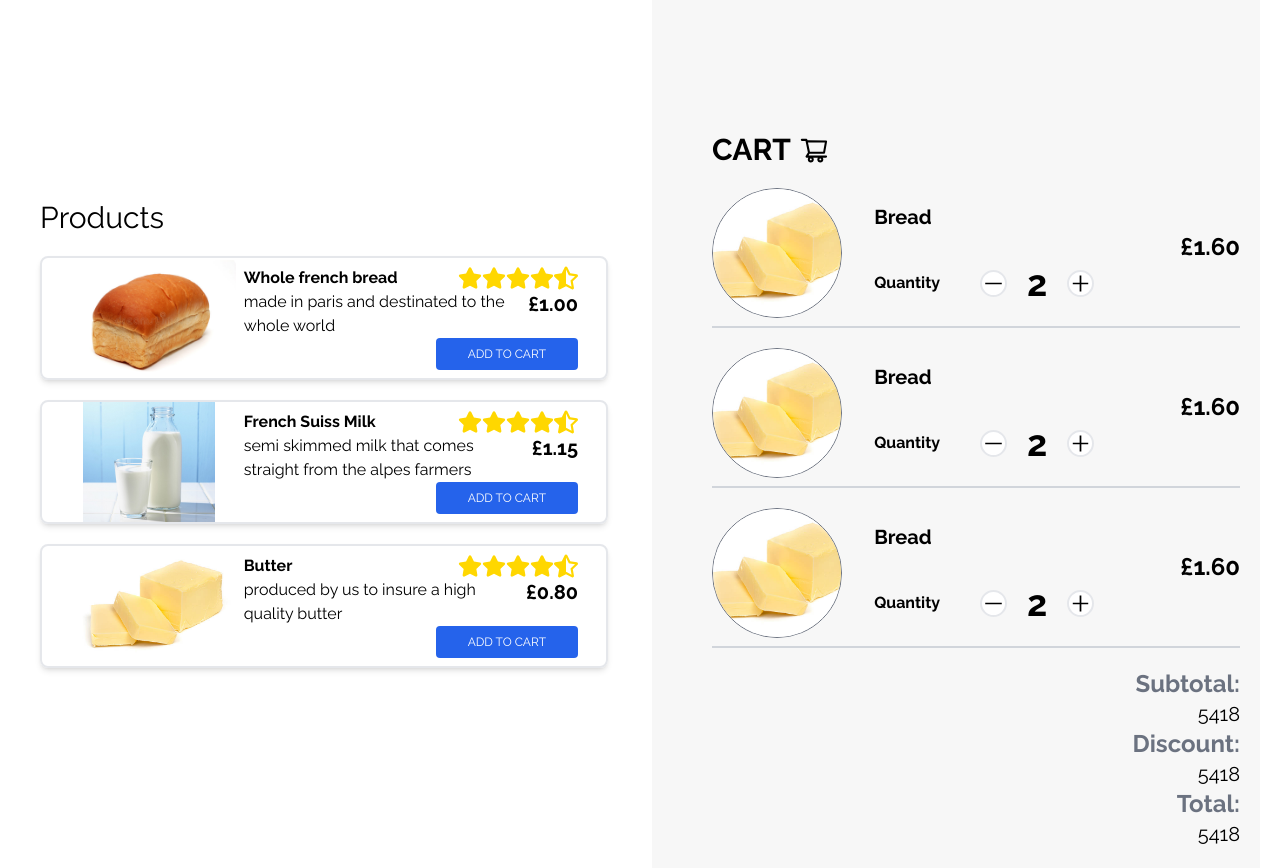
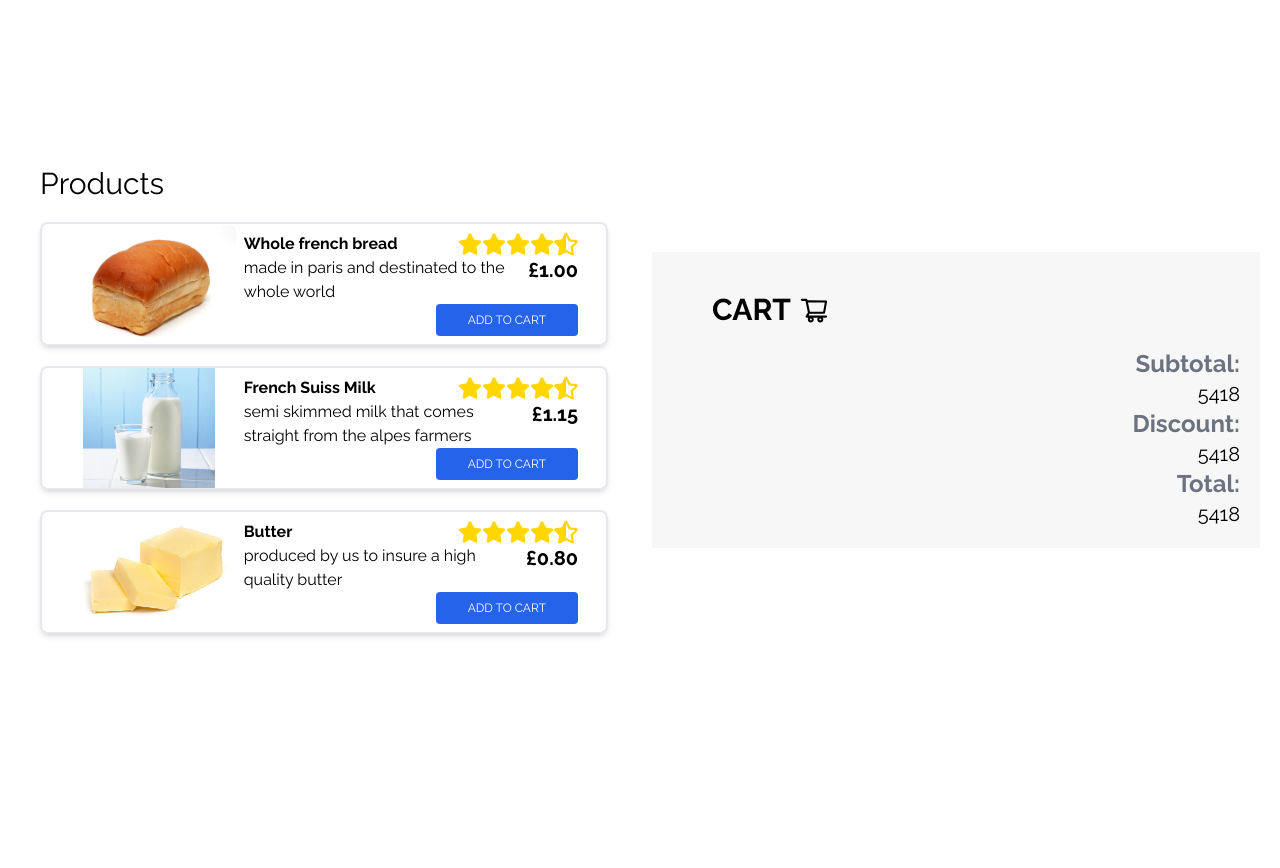
Before and after one commit to HaidarEzio/coding-challenge, a Next.js app: page / in a window 1280 px wide. After the commit the page ends 800 px from the top, so only its background shows below. Built offline with nearby package versions, Linux system fonts and the light colour scheme.

Commit message:
added redux, and caught the state for amount, remove item, and new item

```diff
--- a/components/cart.comp.jsx
+++ b/components/cart.comp.jsx
@@ -1,68 +1,22 @@
 import { Header, Container } from "./styles";
-import { AiOutlineMinus, AiOutlinePlus, AiOutlineShoppingCart } from "react-icons/ai";
+import { AiOutlineShoppingCart } from "react-icons/ai";
 import tw from "tailwind-styled-components";
-import Image from "next/image";
+
+import { useSelector } from "react-redux";
+import CartItem from "./reusableComps/cartItem.reusable.comp";
 
 const Cart = () => {
+  const { cartItems } = useSelector((state) => state.cart);
   return (
-    <Container className="bg-[#F7F7F7] pt-28 font-bold">
+    <Container className="bg-[#F7F7F7] font-bold">
       <div className="flex items-center ml-10">
         <Header>CART</Header>
         <AiOutlineShoppingCart size="30px" className="ml-2" />
       </div>
       {/* //? the actual Cart */}
-      <div className="flex items-center pb-2 mb-5 ml-10 border-b-2 border-gray-300">
-        <div className="relative border border-gray-500 rounded-full h-[130px] w-[150px]">
-          <Image className="border-red-700 rounded-full " src="/butter.jpg" alt="bread" layout="fill" objectFit="cover" />
-        </div>
-        <div className="w-4/5 ml-8">
-          <h2 className="text-xl">Bread</h2>
-          <h3 className="text-2xl text-right">£1.60</h3>
-          <div className="flex items-center">
-            Quantity{" "}
-            <div className="inline-flex items-center ml-10">
-              {" "}
-              <AiOutlineMinus size="27px" className="bg-white border-2 rounded-full " /> <span className="mx-5 text-4xl">2</span>{" "}
-              <AiOutlinePlus size="27px" className="bg-white border-2 rounded-full " />{" "}
-            </div>
-          </div>
-        </div>
-      </div>
-      <div className="flex items-center pb-2 mb-5 ml-10 border-b-2 border-gray-300">
-        <div className="relative border border-gray-500 rounded-full h-[130px] w-[150px]">
-          <Image className="border-red-700 rounded-full " src="/butter.jpg" alt="bread" layout="fill" objectFit="cover" />
-        </div>
-        <div className="w-4/5 ml-8">
-          <h2 className="text-xl">Bread</h2>
-          <h3 className="text-2xl text-right">£1.60</h3>
-          <div className="flex items-center">
-            Quantity{" "}
-            <div className="inline-flex items-center ml-10">
-              {" "}
-              <AiOutlineMinus size="27px" className="bg-white border-2 rounded-full " /> <span className="mx-5 text-4xl">2</span>{" "}
-              <AiOutlinePlus size="27px" className="bg-white border-2 rounded-full " />{" "}
-            </div>
-          </div>
-        </div>
-      </div>
-      <div className="flex items-center pb-2 mb-5 ml-10 border-b-2 border-gray-300">
-        <div className="relative border border-gray-500 rounded-full h-[130px] w-[150px]">
-          <Image className="border-red-700 rounded-full " src="/butter.jpg" alt="bread" layout="fill" objectFit="cover" />
-        </div>
-        <div className="w-4/5 ml-8">
-          <h2 className="text-xl">Bread</h2>
-          <h3 className="text-2xl text-right">£1.60</h3>
-          <div className="flex items-center">
-            Quantity{" "}
-            <div className="inline-flex items-center ml-10">
-              {" "}
-              <AiOutlineMinus size="27px" className="bg-white border-2 rounded-full " /> <span className="mx-5 text-4xl">2</span>{" "}
-              <AiOutlinePlus size="27px" className="bg-white border-2 rounded-full " />{" "}
-            </div>
-          </div>
-        </div>
-      </div>
-
+      {cartItems.map((item) => (
+        <CartItem key={item.id} id={item.id} {...item} />
+      ))}
       <div className="ml-10 text-right">
         <p className="text-2xl text-gray-500 ">Subtotal:</p>
         <p className="text-xl font-normal ">5418</p>
--- a/components/products.comp.jsx
+++ b/components/products.comp.jsx
@@ -12,8 +12,8 @@ const Products = () => {
       {/* <Contained>Interesing Test</Contained> */}
       <Header className="">Products</Header>
 
-      {productData.map(({ id, name, description, price, image }) => (
-        <Product key={id} name={name} description={description} price={price} image={image} />
+      {productData.map((item) => (
+        <Product key={item.id} id={item.id} {...item} />
       ))}
     </Container>
   );
--- /dev/null
+++ b/components/reusableComps/cartItem.reusable.comp.jsx
@@ -0,0 +1,45 @@
+import { AiOutlineMinus, AiOutlinePlus } from "react-icons/ai";
+import Image from "next/image";
+import { useDispatch } from "react-redux";
+import { increment, decrement, removeItem } from "../../features/cartSlice";
+
+const CartItem = ({ id, name, price, amount, image }) => {
+  const dispatch = useDispatch();
+  return (
+    <div className="flex items-center pb-2 mb-5 ml-10 border-b-2 border-gray-300">
+      <div className="relative border border-gray-500 rounded-full h-[130px] w-[150px]">
+        <Image className="border-red-700 rounded-full " src={image} alt="bread" layout="fill" objectFit="cover" />
+      </div>
+      <div className="w-4/5 ml-8">
+        <h2 className="text-xl">{name}</h2>
+        <h3 className="text-2xl text-right">£{price}</h3>
+        <div className="flex items-center select-none">
+          Quantity
+          <div className="flex items-center ml-10">
+            <AiOutlineMinus
+              onClick={() => {
+                if (amount === 1) {
+                  dispatch(removeItem(id));
+                  return;
+                }
+                dispatch(decrement({ id }));
+              }}
+              size="27px"
+              className="bg-white border-2 rounded-full "
+            />
+            <p className="w-10 mx-1 text-3xl text-center ">{amount}</p>
+            <AiOutlinePlus
+              onClick={() => {
+                dispatch(increment({ id }));
+              }}
+              size="27px"
+              className="bg-white border-2 rounded-full "
+            />
+          </div>
+        </div>
+      </div>
+    </div>
+  );
+};
+
+export default CartItem;
--- a/components/reusableComps/product.resuable.comp.jsx
+++ b/components/reusableComps/product.resuable.comp.jsx
@@ -1,10 +1,12 @@
 import Image from "next/image";
 import ReactStars from "react-rating-stars-component";
 import { FaStarHalfAlt, FaStar, FaRegStar } from "react-icons/fa";
+import { useDispatch } from "react-redux";
+import { ProductContainer, ImageWrapper, button } from "./reusbaleComps.styles";
+import { addToCart } from "../../features/cartSlice";
 
-import { ProductContainer, ImageWrapper, button } from "./reusbaleComps.styles";
-
-const Product = ({ name, description, price, image }) => {
+const Product = ({ id, name, description, price, image }) => {
+  const dispatch = useDispatch();
   const ratingChanged = (newRating) => {
     console.log(newRating);
   };
@@ -33,7 +35,14 @@ const Product = ({ name, description, price, image }) => {
           <h5 className="pl-2 text-xl font-bold">£{price}</h5>
         </div>
         <div className={button.wrapper}>
-          <button className={button.element}>ADD TO CART</button>
+          <button
+            className={button.element}
+            onClick={() => {
+              dispatch(addToCart({ id }));
+            }}
+          >
+            ADD TO CART
+          </button>
         </div>
       </div>
     </ProductContainer>
--- /dev/null
+++ b/features/cartSlice.js
@@ -0,0 +1,50 @@
+import { createSlice } from "@reduxjs/toolkit";
+import { productData } from "../utils/placeHolderData";
+
+const initialState = {
+  cartItems: [],
+  subtotal: 0,
+  discount: 0,
+};
+
+const cartSlice = createSlice({
+  name: "cart",
+  initialState,
+  reducers: {
+    addToCart: (state, { payload }) => {
+      const newItem = productData.find((product) => product.id === payload.id);
+      let exists = state.cartItems.find((item) => item.id === payload.id);
+      if (exists) {
+        exists.amount++;
+      } else {
+        state.cartItems.push(newItem);
+      }
+    },
+    removeItem: (state, action) => {
+      const itemId = action.payload;
+      state.cartItems = state.cartItems.filter((item) => item.id !== itemId);
+    },
+    increment: (state, { payload }) => {
+      const cartItem = state.cartItems.find((item) => item.id === payload.id);
+      cartItem.amount++;
+    },
+    decrement: (state, { payload }) => {
+      const cartItem = state.cartItems.find((item) => item.id === payload.id);
+      cartItem.amount--;
+    },
+    calculateTotals: (state) => {
+      let amount = 0;
+      let total = 0;
+      state.cartItems.forEach((item) => {
+        amount += item.amount;
+        total += item.amount * item.price;
+      });
+      state.amount = amount;
+      state.total = total;
+    },
+  },
+});
+
+export const { addToCart, removeItem, increment, decrement, calculateTotals } = cartSlice.actions;
+
+export default cartSlice.reducer;
--- a/package.json
+++ b/package.json
@@ -9,10 +9,12 @@
     "lint": "next lint"
   },
   "dependencies": {
+    "@reduxjs/toolkit": "^1.8.3",
     "next": "12.1.5",
     "react": "18.0.0",
     "react-dom": "18.0.0",
     "react-icons": "^4.4.0",
+    "react-redux": "^8.0.2",
     "styled-components": "^5.3.5"
   },
   "devDependencies": {
--- a/pages/_app.jsx
+++ b/pages/_app.jsx
@@ -1,7 +1,12 @@
-import '../styles/globals.css'
-
+import "../styles/globals.css";
+import { store } from "../store";
+import { Provider } from "react-redux";
 function MyApp({ Component, pageProps }) {
-  return <Component {...pageProps} />
+  return (
+    <Provider store={store}>
+      <Component {...pageProps} />
+    </Provider>
+  );
 }
 
-export default MyApp
+export default MyApp;
--- a/pages/index.jsx
+++ b/pages/index.jsx
@@ -9,6 +9,7 @@ const Container = tw.div`
     flex
     items-center
     justify-center
+    min-h-screen
     w-full
     bg-white
 `;
--- /dev/null
+++ b/store.js
@@ -0,0 +1,8 @@
+import { configureStore } from "@reduxjs/toolkit";
+import cartReducer from "./features/cartSlice";
+
+export const store = configureStore({
+  reducer: {
+    cart: cartReducer,
+  },
+});
--- a/utils/placeHolderData.js
+++ b/utils/placeHolderData.js
@@ -1,11 +1,19 @@
 export const productData = [
-  { id: "1", name: "Whole french bread", description: "made in paris and destinated to the whole world", price: "1.00", image: "/bread.jpg" },
+  {
+    id: "1",
+    name: "Whole french bread",
+    description: "made in paris and destinated to the whole world",
+    price: "1.00",
+    image: "/bread.jpg",
+    amount: 1,
+  },
   {
     id: "2",
     name: "French Suiss Milk",
     description: "semi skimmed milk that comes straight from the alpes farmers",
     price: "1.15",
     image: "/milk.jpg",
+    amount: 1,
   },
-  { id: "3", name: "Butter", description: "produced by us to insure a high quality butter", price: "0.80", image: "/butter.jpg" },
+  { id: "3", name: "Butter", description: "produced by us to insure a high quality butter", price: "0.80", image: "/butter.jpg", amount: 1 },
 ];
```
Also changed, not shown: 1 other file (tests, documents, lock files or other folders).
